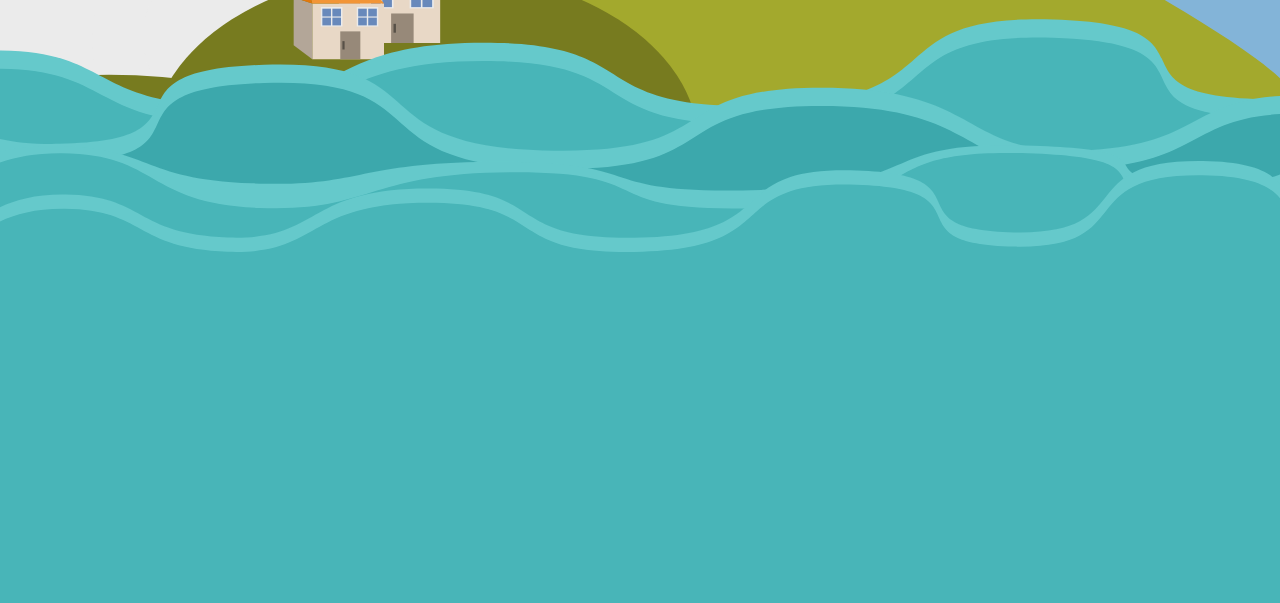
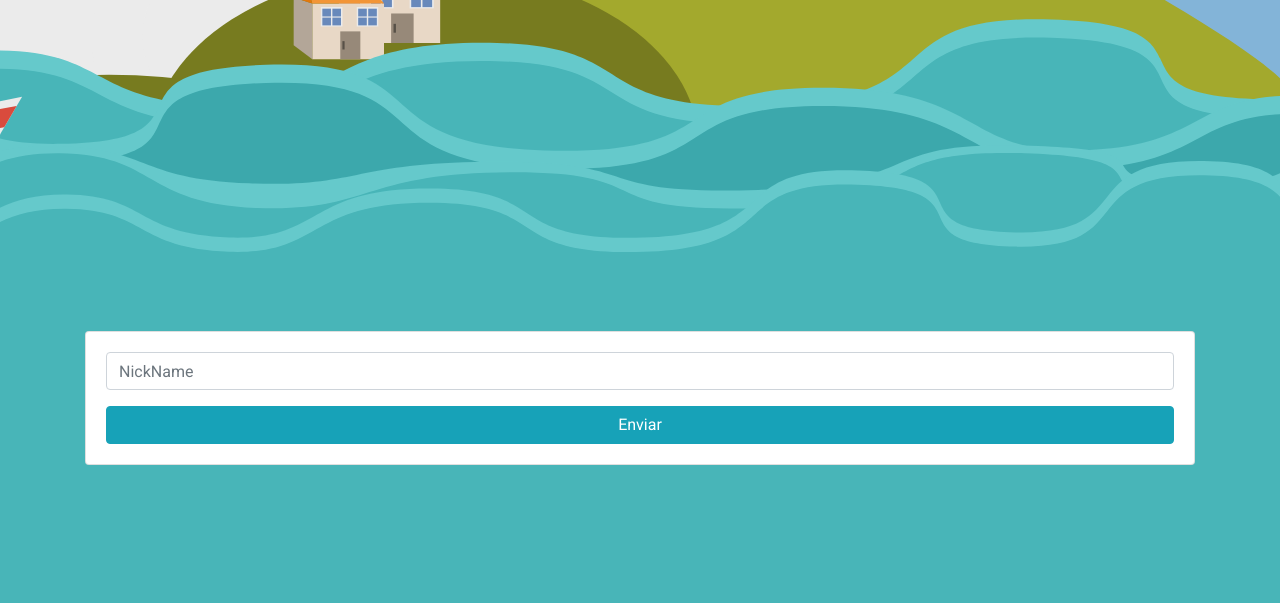
Before and after one commit to musicprogram/AnimacionDesigner.ioSvgator, a plain HTML site: page index.html in a window 1280 px wide. Shown: the part 197-800 px from the top of the page. Drawn offline with nearby package versions, Linux system fonts and the light colour scheme.

Commit message:
proyecto para clase de adsi 29 marzo 2019

```diff
--- a/index.html
+++ b/index.html
@@ -4,7 +4,7 @@
 	<meta charset="UTF-8">
 	<title>Document</title>
 	<link href="https://fonts.googleapis.com/css?family=Roboto" rel="stylesheet">
-
+	<link rel="stylesheet" href="https://stackpath.bootstrapcdn.com/bootstrap/4.3.1/css/bootstrap.min.css" integrity="sha384-ggOyR0iXCbMQv3Xipma34MD+dH/1fQ784/j6cY/iJTQUOhcWr7x9JvoRxT2MZw1T" crossorigin="anonymous">
 	<link rel="stylesheet" href="main.css">
 
 </head>
@@ -21,6 +21,22 @@
 			</p>
 		</div>
 		<img src="islandParty.svg">
+
+
+
+			<div class="container mt-5 mb-5">
+				<div class="card">
+					<div class="card-body">
+						<form>
+					  <div class="form-group">
+					    <input class="form-control"placeholder="NickName">
+					  </div>
+
+					  <button type="submit" class="btn btn-info btn-block">Enviar</button>
+					</form>
+					</div>
+				</div>
+			</div>
 	</div>
 </body>
 </html>
```
